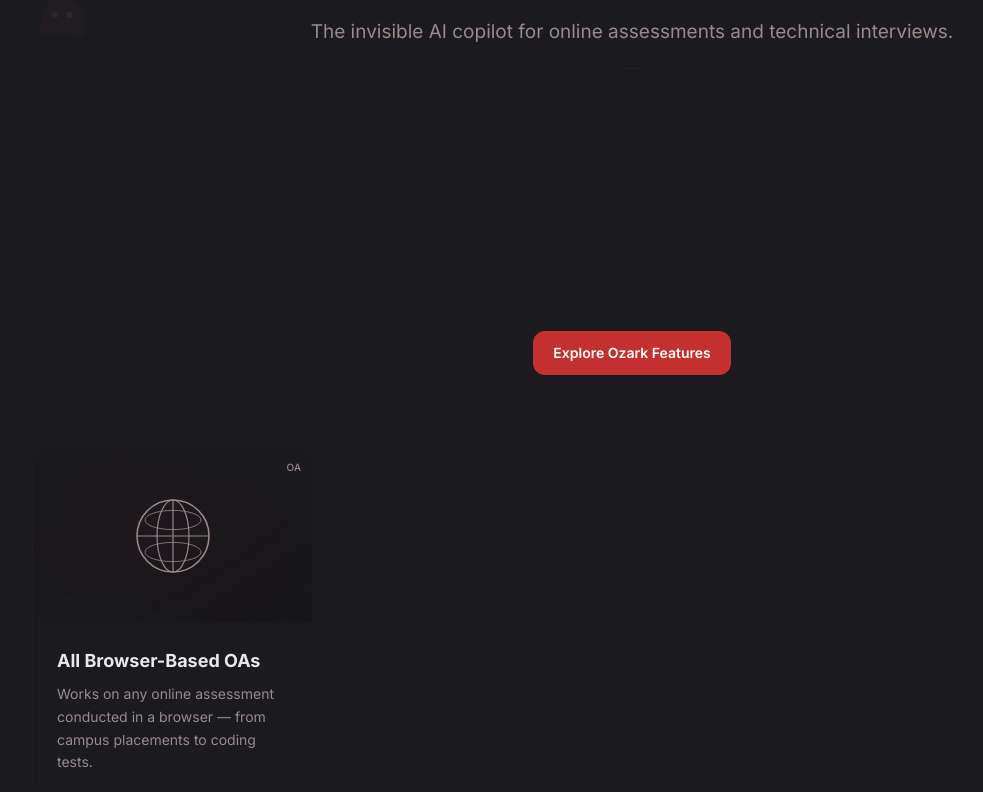
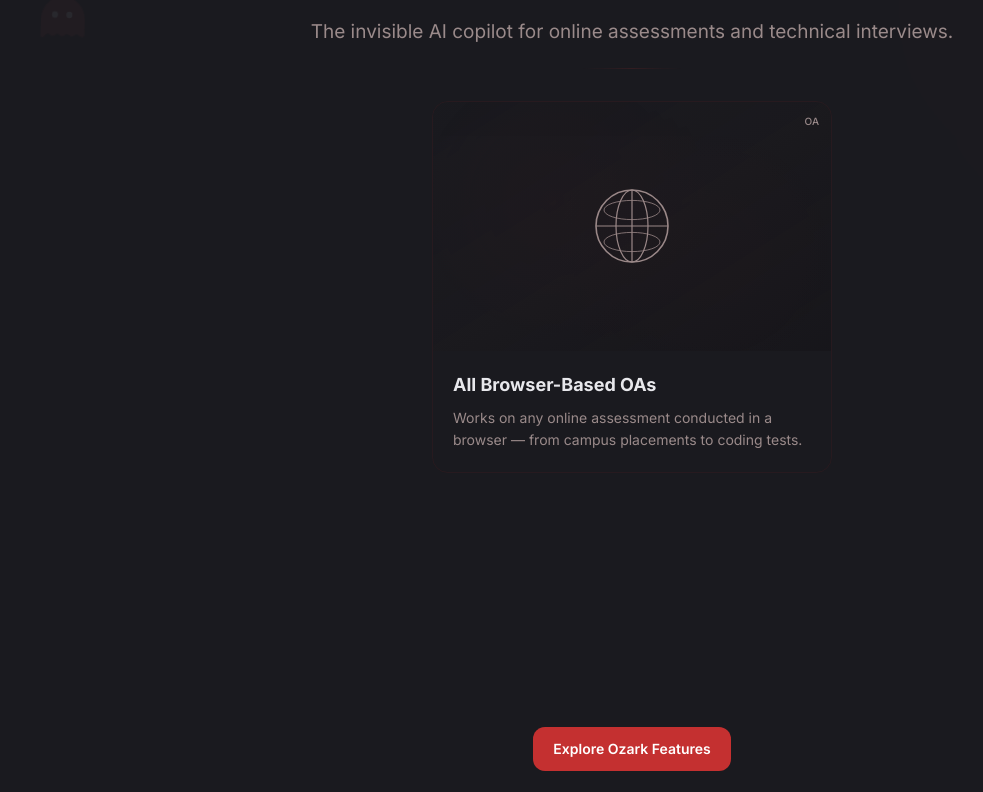
Before and after one commit to rishabhhgit/ozark-website, a React (Vite) app: page / in a window 1280 px wide. Shown: the part 1328-2120 px from the top of the page, without its empty margins (8-991 px from the left). Built offline with nearby package versions, Linux system fonts and the light colour scheme.

Commit message:
Move OA card between Ozark heading and features

```diff
--- a/src/components/AppShowcase.jsx
+++ b/src/components/AppShowcase.jsx
@@ -79,24 +79,6 @@ export default function AppShowcase() {
 
       <OzarkBox />
 
-      <div className="mx-auto max-w-[1200px] mt-8 grid grid-cols-1 md:grid-cols-2 lg:grid-cols-4 gap-6 items-stretch">
-        <div className="relative overflow-hidden rounded-2xl border border-[rgba(196,48,48,0.08)] bg-transparent transition-all duration-300 hover:border-[rgba(196,48,48,0.2)] hover:scale-[1.02]">
-          <div className="flex flex-col h-full">
-            <div className="relative aspect-[16/10] bg-gradient-to-br from-[rgba(26,26,31,0.6)] via-[rgba(27,25,29,0.5)] to-[rgba(19,17,21,0.4)] flex items-center justify-center p-8 overflow-hidden">
-              <div className="absolute inset-0 opacity-30" style={{
-                background: "radial-gradient(circle at 30% 40%, rgba(196,48,48,0.08) 0%, transparent 50%), radial-gradient(circle at 70% 60%, rgba(196,48,48,0.05) 0%, transparent 50%)",
-              }} />
-              <img src="/globe.svg" alt="All Browser-Based OAs" className="h-20 w-auto object-contain" />
-              <div className="absolute top-3 right-3 text-[10px] text-[#9a8a8a] font-medium">OA</div>
-            </div>
-            <div className="p-5 md:p-6 flex flex-col flex-1">
-              <h3 className="text-lg font-bold text-ink mb-2">All Browser-Based OAs</h3>
-              <p className="text-sm text-sub leading-relaxed flex-1 min-h-[60px]">Works on any online assessment conducted in a browser — from campus placements to coding tests.</p>
-            </div>
-          </div>
-        </div>
-      </div>
-
       <div ref={headingRef} className="mb-16 md:mb-24 text-center">
         <span className="text-[12px] sm:text-xs font-bold uppercase tracking-wider text-accent block" style={{ opacity: 0 }}>Interactive Demo</span>
         <h2 className="mt-3 text-4xl font-bold tracking-tight text-ink md:text-5xl lg:text-6xl" style={{ opacity: 0 }}>An interface that stays out of your way</h2>
--- a/src/components/OzarkBox.jsx
+++ b/src/components/OzarkBox.jsx
@@ -57,6 +57,20 @@ export default function OzarkBox() {
         <div className="halloween-divider mx-auto mt-5 w-[100px]" />
       </div>
 
+      <div className="mx-auto max-w-[400px] mt-6 mb-6 relative overflow-hidden rounded-2xl border border-[rgba(196,48,48,0.08)] bg-transparent transition-all duration-300 hover:border-[rgba(196,48,48,0.2)]">
+        <div className="relative aspect-[16/10] bg-gradient-to-br from-[rgba(26,26,31,0.6)] via-[rgba(27,25,29,0.5)] to-[rgba(19,17,21,0.4)] flex items-center justify-center p-8 overflow-hidden">
+          <div className="absolute inset-0 opacity-30" style={{
+            background: "radial-gradient(circle at 30% 40%, rgba(196,48,48,0.08) 0%, transparent 50%), radial-gradient(circle at 70% 60%, rgba(196,48,48,0.05) 0%, transparent 50%)",
+          }} />
+          <img src="/globe.svg" alt="All Browser-Based OAs" className="h-20 w-auto object-contain" />
+          <div className="absolute top-3 right-3 text-[10px] text-[#9a8a8a] font-medium">OA</div>
+        </div>
+        <div className="p-5">
+          <h3 className="text-lg font-bold text-ink mb-2">All Browser-Based OAs</h3>
+          <p className="text-sm text-sub leading-relaxed">Works on any online assessment conducted in a browser — from campus placements to coding tests.</p>
+        </div>
+      </div>
+
       <div className="mx-auto max-w-[1000px] grid grid-cols-1 sm:grid-cols-2 lg:grid-cols-3 gap-4 items-stretch">
         {FEATURES.map((feature, idx) => {
           const Icon = feature.icon;
```
